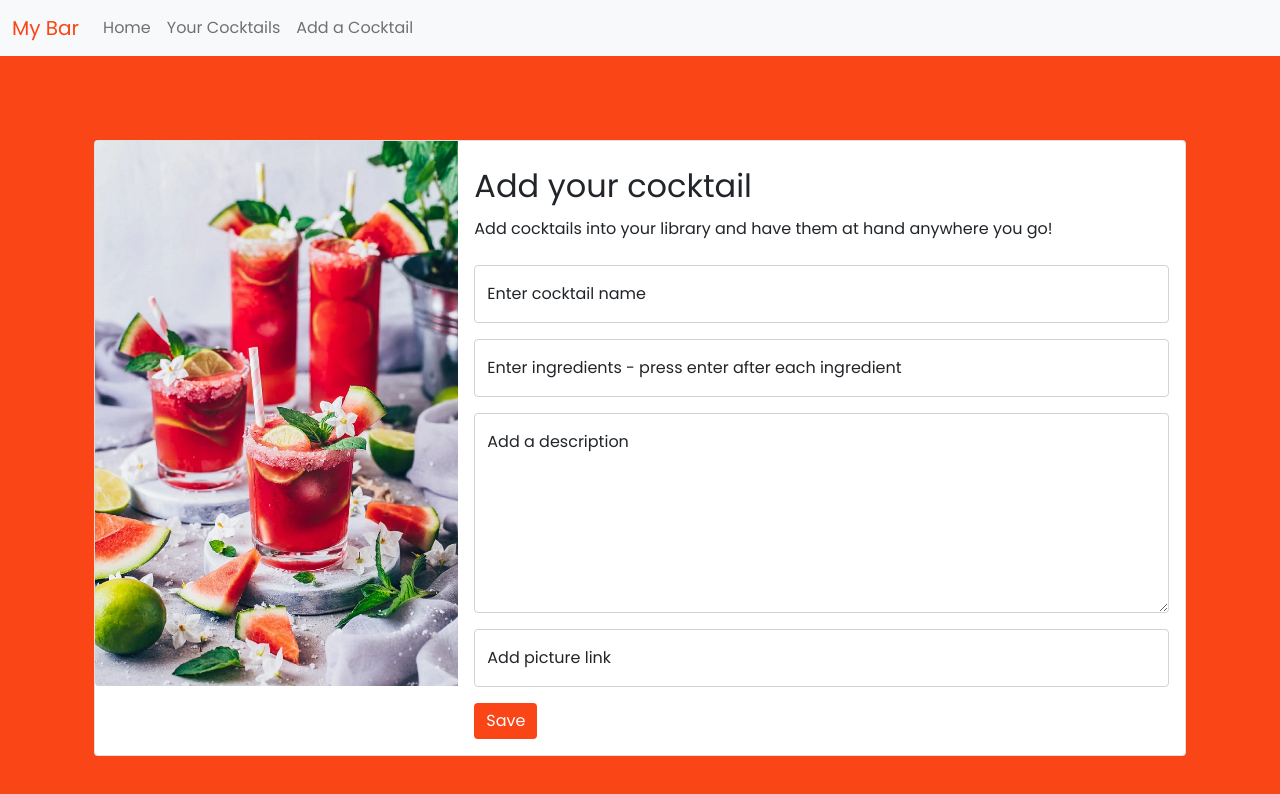
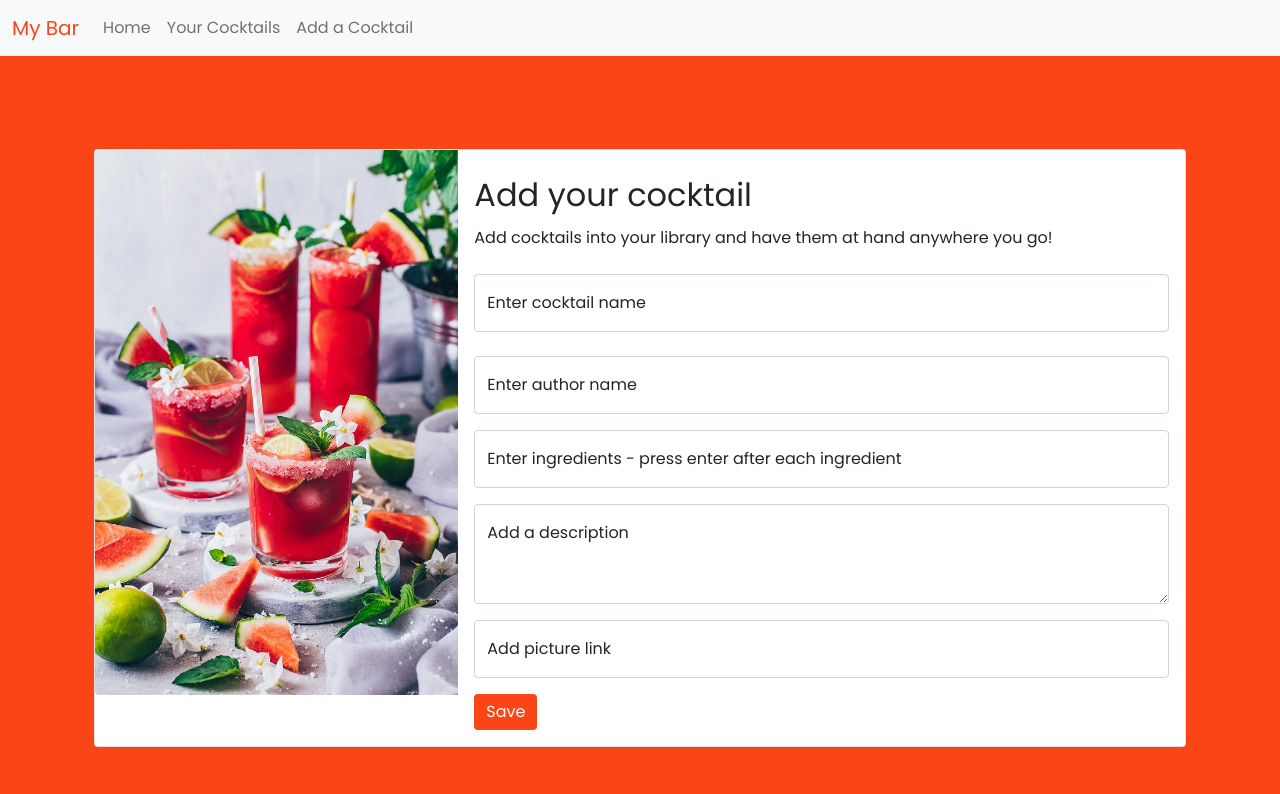
Before and after one commit to RossanaPetrar/Cocktail-Library-Angular, an Angular app: page /add-cocktail in a window 1280 px wide. Shown: the top 794 px of the page. Built offline with nearby package versions, Linux system fonts and the light colour scheme.

Commit message:
Added author field to form and FormsModule to app.module.ts

```diff
--- a/src/app/Cocktail.ts
+++ b/src/app/Cocktail.ts
@@ -1,8 +1,8 @@
 export interface Cocktail {
   id?: number;
   name: string;
+  author: string;
   ingredients: string[];
   description: string;
   image: string;
-  author: string;
 }
--- a/src/app/app.module.ts
+++ b/src/app/app.module.ts
@@ -4,6 +4,7 @@ import { AppRoutingModule } from './app-routing.module';
 import { NgbModule } from '@ng-bootstrap/ng-bootstrap';
 import { FontAwesomeModule } from '@fortawesome/angular-fontawesome';
 import { HttpClientModule } from '@angular/common/http';
+import { FormsModule } from '@angular/forms';
 
 import { AppComponent } from './app.component';
 import { NavbarComponent } from './components/navbar/navbar.component';
@@ -29,6 +30,7 @@ import { CocktailCardComponent } from './components/your-cocktails/cocktail-card
     NgbModule,
     FontAwesomeModule,
     HttpClientModule,
+    FormsModule,
   ],
   providers: [],
   bootstrap: [AppComponent],
--- a/src/app/components/add-cocktail/add-cocktail.component.html
+++ b/src/app/components/add-cocktail/add-cocktail.component.html
@@ -23,6 +23,8 @@
                 you go!
               </p>
 
+              <!-- Add a Cocktail Form -->
+              <form>
                 <div class="container m-6 p-6">
                   <div class="container mt-4">
                     <div class="form-floating mb-3">
@@ -33,8 +35,26 @@
                         placeholder="Enter cocktail name"
                         aria-label="Enter cocktail name"
                         aria-describedby="basic-addon1"
+                        name="name"
+                        [(ngModel)]="name"
                       />
                       <label for="floatingInput">Enter cocktail name</label>
+                    </div>
+                  </div>
+
+                  <div class="container mt-4">
+                    <div class="form-floating mb-3">
+                      <input
+                        type="text"
+                        class="form-control"
+                        id="floatingInput"
+                        placeholder="Enter author name"
+                        aria-label="Enter author name"
+                        aria-describedby="basic-addon1"
+                        name="author"
+                        [(ngModel)]="author"
+                      />
+                      <label for="floatingInput">Enter author name</label>
                     </div>
                   </div>
 
@@ -46,6 +66,8 @@
                       placeholder="Enter ingredients"
                       aria-label="Enter ingredients"
                       aria-describedby="basic-addon1"
+                      name="ingredients"
+                      [(ngModel)]="ingredients"
                     />
                     <label for="floatingInput"
                       >Enter ingredients - press enter after each
@@ -58,7 +80,9 @@
                       class="form-control"
                       placeholder="Leave a comment here"
                       id="floatingTextarea2"
-                    style="height: 200px"
+                      style="height: 100px"
+                      name="description"
+                      [(ngModel)]="description"
                     ></textarea>
                     <label for="floatingTextarea2">Add a description</label>
                   </div>
@@ -72,6 +96,8 @@
                     placeholder="Enter ingredients"
                     aria-label="Enter ingredients"
                     aria-describedby="basic-addon1"
+                    name="image"
+                    [(ngModel)]="image"
                   />
                   <label for="floatingInput">Add picture link</label>
                 </div>
@@ -81,6 +107,7 @@
                   value="Save"
                   class="btn btn-light btn-save"
                 />
+              </form>
             </div>
           </div>
         </div>
--- a/src/app/components/add-cocktail/add-cocktail.component.ts
+++ b/src/app/components/add-cocktail/add-cocktail.component.ts
@@ -1,15 +1,19 @@
 import { Component, OnInit } from '@angular/core';
+import { Cocktail } from '../../Cocktail';
 
 @Component({
   selector: 'app-add-cocktail',
   templateUrl: './add-cocktail.component.html',
-  styleUrls: ['./add-cocktail.component.css']
+  styleUrls: ['./add-cocktail.component.css'],
 })
 export class AddCocktailComponent implements OnInit {
+  name!: string;
+  author!: string;
+  ingredients!: string[];
+  description!: string;
+  image!: string;
 
-  constructor() { }
+  constructor() {}
 
-  ngOnInit(): void {
-  }
-
+  ngOnInit(): void {}
 }
--- a/src/app/services/cocktail-server.service.ts
+++ b/src/app/services/cocktail-server.service.ts
@@ -2,6 +2,12 @@ import { Injectable } from '@angular/core';
 import { HttpClient, HttpHeaders } from '@angular/common/http';
 import { Observable } from 'rxjs';
 import { Cocktail } from '../Cocktail';
+
+const HttpOptions = {
+  headers: new HttpHeaders({
+    'Content-Type': 'application/json',
+  }),
+};
 
 @Injectable({
   providedIn: 'root',
```
Lines whose indentation alone changed are shown as unchanged.
